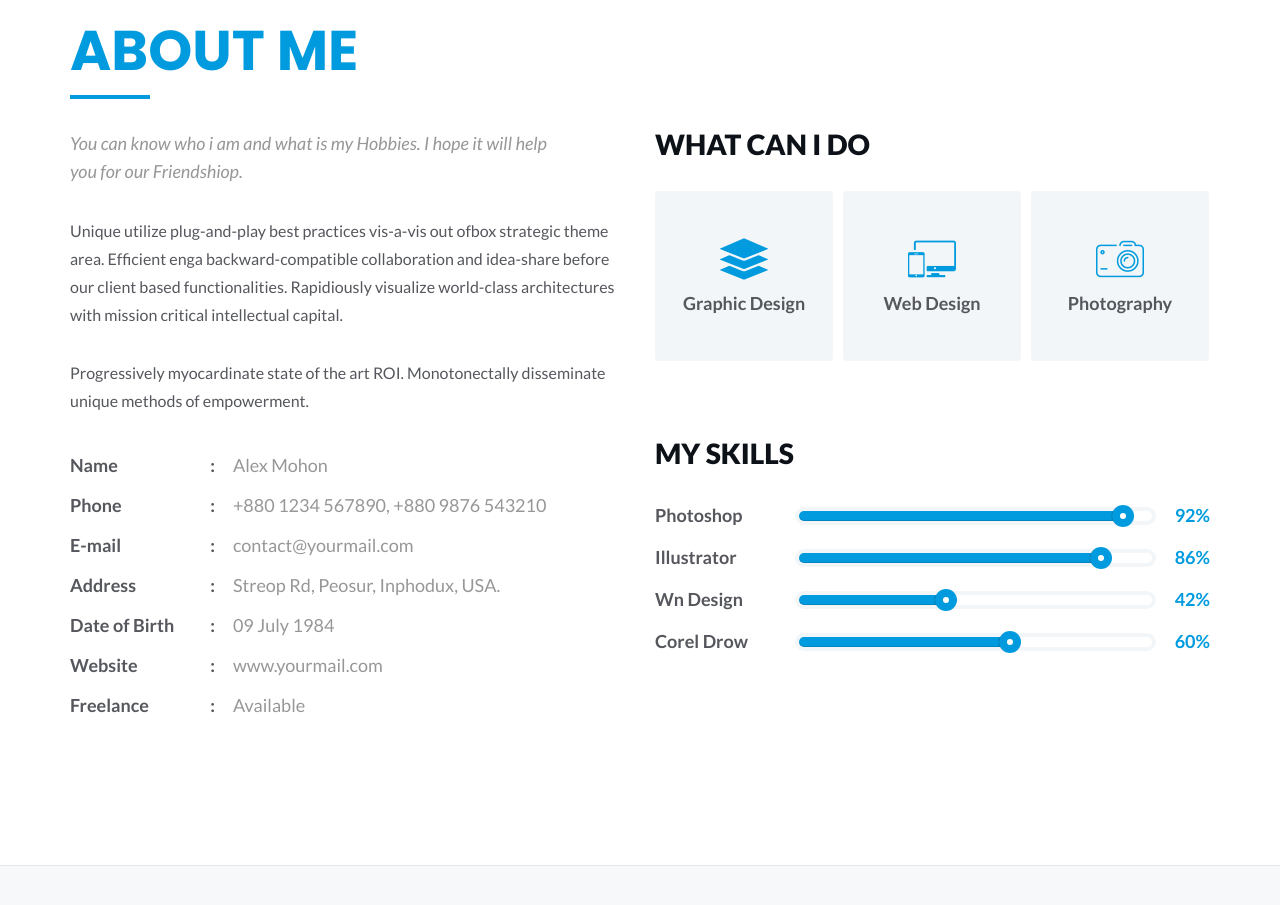
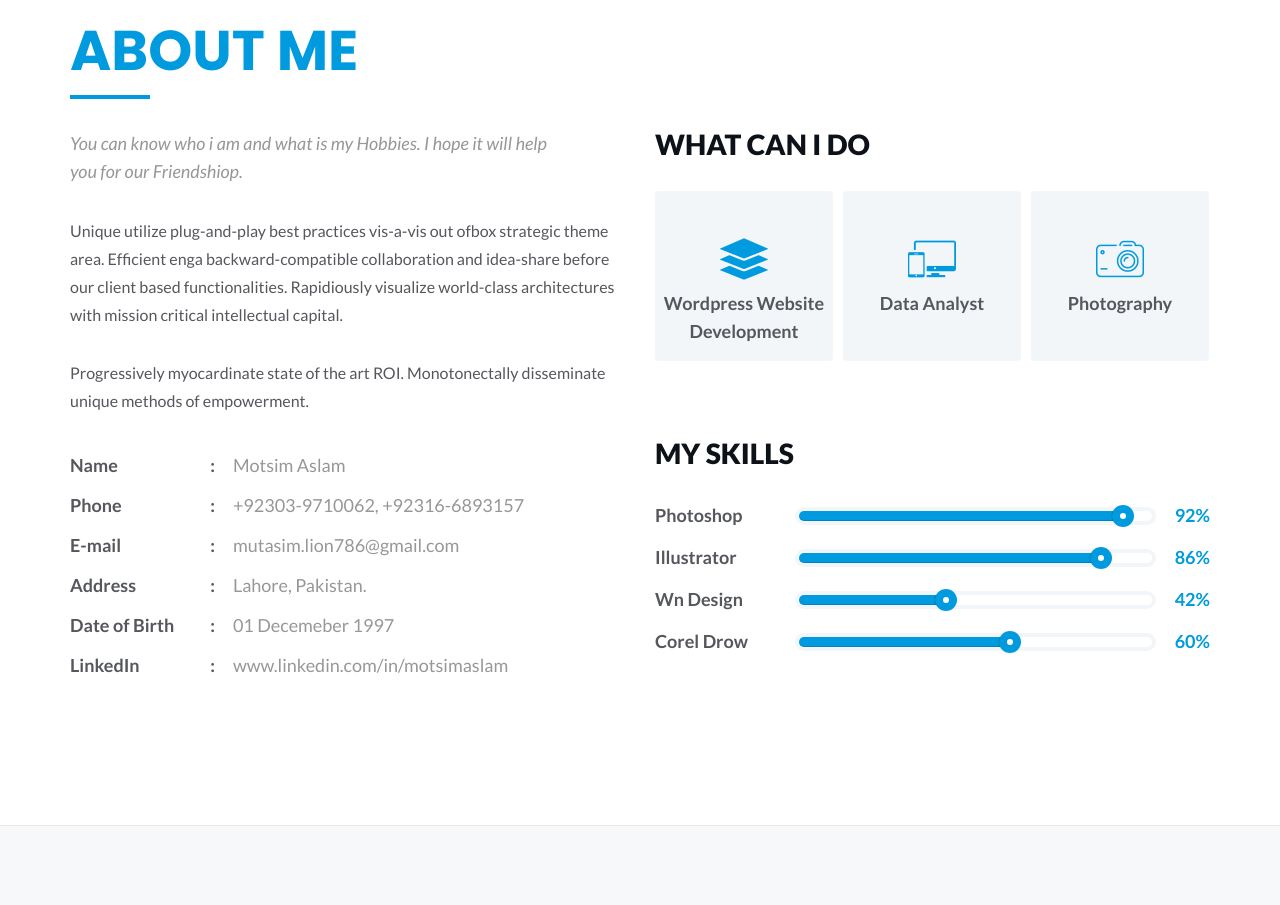
Before and after one commit to MotsimAslam/motsimaslam.portfolio, a plain HTML site: page index.html in a window 1280 px wide. Shown: the part 1027-1932 px from the top of the page. Drawn offline with Linux system fonts and the light colour scheme; some packages are replaced by stand-ins of ours.

Commit message:
Update index.html

```diff
--- a/index.html
+++ b/index.html
@@ -5,7 +5,7 @@
     <meta http-equiv="X-UA-Compatible" content="IE=edge">
     <meta name="viewport" content="width=device-width, initial-scale=1">
 
-    <title>Gentleman</title>
+    <title>Motsim Aslam</title>
 
 
     <!-- Fonts -->
@@ -89,8 +89,8 @@
         <div class="container">
         <div class="banner_content">
           <h4>Hi There! I am</h4>
-          <h2>Alex Mohon</h2>
-          <p>Professional Graphic Designer</p>
+          <h2>Motsim Aslam</h2>
+          <p>PhD Asspirant & Data Scientist</p>
           <ul class="banner_social">
             <li><a href="#"><i class="fa fa-facebook" aria-hidden="true"></i></a></li>
             <li><a href="#"><i class="fa fa-twitter" aria-hidden="true"></i></a></li>
@@ -120,13 +120,12 @@ help you for our Friendshiop. </em></p>
               <p>Unique utilize plug-and-play best practices vis-a-vis out ofbox strategic theme area. Efficient enga backward-compatible collaboration and idea-share before our client based functionalities. Rapidiously visualize world-class architectures with mission critical intellectual capital.</p>
               <p>Progressively myocardinate state of the art ROI. Monotonectally disseminate unique methods of empowerment.</p>
               <ul>
-                <li><p>Name<span>:</span></p> <span>Alex Mohon</span></li>
-                <li><p>Phone<span>:</span></p> <span>+880 1234 567890, +880 9876 543210</span></li>
-                <li><p>E-mail<span>:</span></p> <span>contact@yourmail.com</span></li>
-                <li><p>Address<span>:</span></p> <span>Streop Rd, Peosur, Inphodux, USA.</span></li>
-                <li><p>Date of Birth<span>:</span></p> <span>09 July 1984</span></li>
-                <li><p>Website<span>:</span></p> <span>www.yourmail.com</span></li>
-                <li><p>Freelance<span>:</span></p> <span>Available</span></li>
+                <li><p>Name<span>:</span></p> <span>Motsim Aslam</span></li>
+                <li><p>Phone<span>:</span></p> <span>+92303-9710062, +92316-6893157</span></li>
+                <li><p>E-mail<span>:</span></p> <span>mutasim.lion786@gmail.com</span></li>
+                <li><p>Address<span>:</span></p> <span>Lahore, Pakistan.</span></li>
+                <li><p>Date of Birth<span>:</span></p> <span>01 Decemeber 1997</span></li>
+                <li><p>LinkedIn <span>:</span></p> <span>www.linkedin.com/in/motsimaslam</span></li>
               </ul>
             </div><!-- about details -->
           </div><!-- column -->
@@ -134,8 +133,8 @@ help you for our Friendshiop. </em></p>
             <div class="about_job">
               <h3>What can i Do</h3>
               <ul>
-                <li><span class="icon flaticon-layers-icon"></span><p>Graphic Design</p></li>
-                <li><span class="icon flaticon-responsive-design-symbol"></span><p>Web Design</p></li>
+                <li><span class="icon flaticon-layers-icon"></span><p>Wordpress Website Development</p></li>
+                <li><span class="icon flaticon-responsive-design-symbol"></span><p>Data Analyst</p></li>
                 <li><span class="icon flaticon-technology"></span><p>Photography</p></li>
               </ul>
             </div><!-- about job -->
@@ -674,4 +673,5 @@ help you for our Friendshiop. </em></p>
 
 
   </body>
+
 </html>
```
